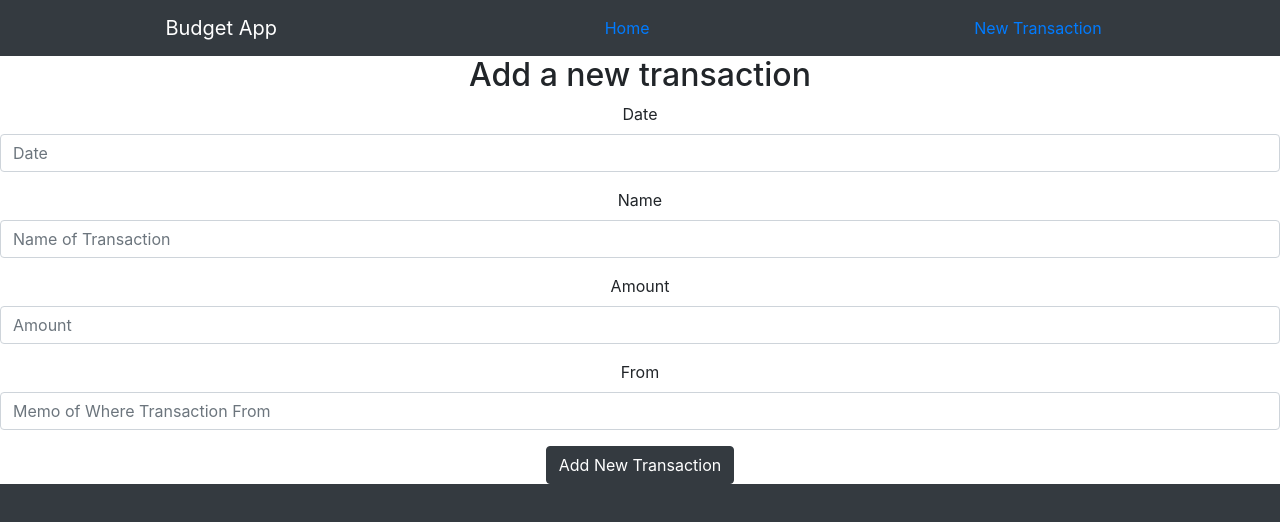
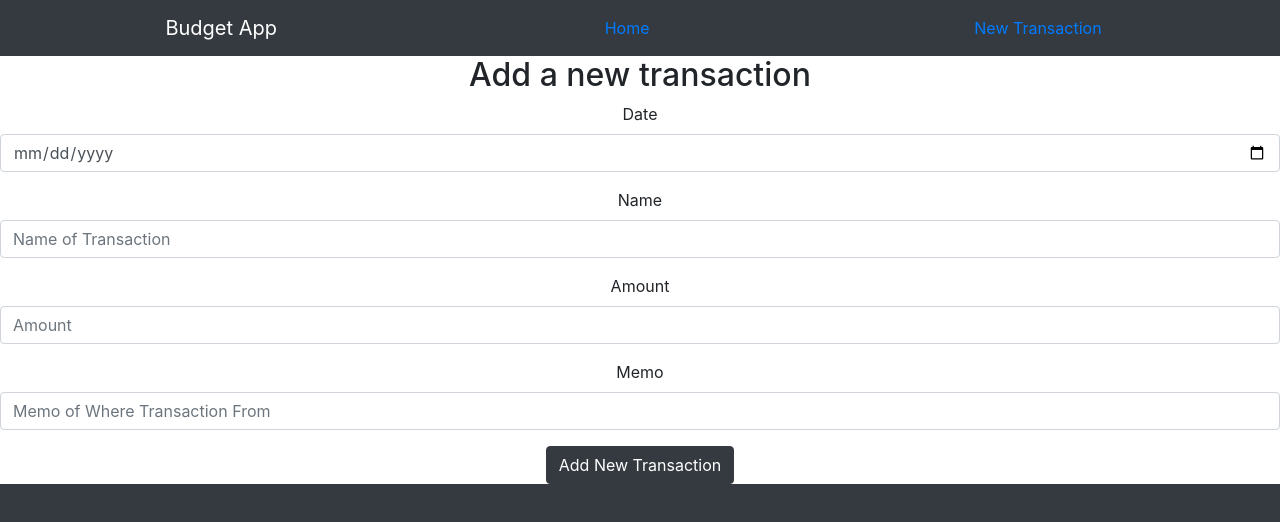
Before and after one commit to bongster91/budget-api-react, a React (Create React App) app: page /transactions/new in a window 1280 px wide. Shown: the top 522 px of the page. Built offline with nearby package versions, Linux system fonts and the light colour scheme; no server answers.

Commit message:
form completed

```diff
--- a/src/App.js
+++ b/src/App.js
@@ -25,7 +25,6 @@ const API_BASE = apiURL();
 
 function App() {
   const [ transactions, setTransactions ] = useState([]);
-  const [ balance, setBalance ] = useState([]);
 
   const addTransaction = (newTransaction) => {
     axios
@@ -40,27 +39,11 @@ function App() {
 
   // deleteTransaction = () => {};
 
-  const updateTransaction = (updatedTransaction, index) => {
-    axios.put(`${API_BASE}/transactions/${index}`, updatedTransaction)
-      .then(
-        (response) => {
-          const updateArray = [...transactions];
-          updateArray[index] = updatedTransaction;
-          setTransactions(updateArray);
-        },
-        (error) => {
-          console.log(error);
-        }
-      );
-  };
-
   useEffect(() => {
     axios.get(`${API_BASE}/transactions`).then(response => {
         const { data } = response;
         setTransactions(data);
       });
-      const getBalance = transactions.filter(transaction => transaction.amount);
-      console.log(getBalance)
   }, []);
 
   return (
@@ -78,7 +61,7 @@ function App() {
             </Route>
 
             <Route path="/transactions/:index">
-              <ShowIndex />
+              <ShowIndex transactions={transactions}/>
             </Route>
 
             <Route path="/transactions">
@@ -92,8 +75,7 @@ function App() {
           </Switch>
       </Router>
     </div>
-  )
-
+  );
 };
 
 export default App;
--- a/src/Pages/Index.js
+++ b/src/Pages/Index.js
@@ -1,7 +1,6 @@
 import Transactions from "../components/Transactions";
-import { Container } from "react-bootstrap";
 
-export default function Index ({ transactions, amounts }) {
+function Index ({ transactions, amounts }) {
 
     return (
         <div className="Index">
@@ -10,3 +9,5 @@ export default function Index ({ transactions, amounts }) {
         </div>
     );
 };
+
+export default Index;
--- a/src/components/NavBar.js
+++ b/src/components/NavBar.js
@@ -1,7 +1,7 @@
 import { Link } from 'react-router-dom';
 import { Button, Navbar } from 'react-bootstrap';
 
-export default function NavBar() {
+function NavBar() {
     return (
         <Navbar
             position="top"
@@ -21,3 +21,5 @@ export default function NavBar() {
         </Navbar>
     )
 };
+
+export default NavBar;
--- a/src/components/NewTransaction.js
+++ b/src/components/NewTransaction.js
@@ -1,27 +1,73 @@
-import React, { Link } from 'react';
+import React, { useState } from 'react';
+import { withRouter } from 'react-router-dom';
 import { Form, Button } from "react-bootstrap";
 
-function NewTransaction() {
+function NewTransaction(props) {
+    const { addTransaction } = props;
+    const [ transaction, setTransaction ] = useState({
+        date: "",
+        name: "",
+        amount: "",
+        memo: ""
+    });
+
+    const handleInputChange = (e) => {
+        setTransaction({
+            ...transaction,
+            [e.target.id]: e.target.value,
+        });
+    };
+
+    const handleSubmit = (e) => {
+        e.preventDefault();
+        addTransaction(transaction);
+        props.history.push("/transactions");
+    };
+
     return (
-        <Form>
-            <Form.Group  controlId="formDate">
+        <Form onSubmit={handleSubmit}>
+            <Form.Group>
                 <Form.Label>Date</Form.Label>
-                <Form.Control type="text" placeholder="Date"/>
+                <Form.Control
+                    type="date"
+                    id="date"
+                    placeholder="Date"
+                    onChange={handleInputChange}
+                    required
+                />
             </Form.Group>
 
-            <Form.Group controlId="formName">
+            <Form.Group>
                 <Form.Label>Name</Form.Label>
-                <Form.Control type="text" placeholder="Name of Transaction"/>
+                <Form.Control
+                    type="text"
+                    id="name"
+                    placeholder="Name of Transaction"
+                    onChange={handleInputChange}
+                    required
+                />
             </Form.Group>
 
-            <Form.Group controlId="formAmount">
+            <Form.Group>
                 <Form.Label>Amount</Form.Label>
-                <Form.Control type="number" placeholder="Amount"/>
+                <Form.Control
+                    type="number"
+                    id="amount"
+                    placeholder="Amount"
+                    onChange={handleInputChange}
+                    required
+                />
             </Form.Group>
 
-            <Form.Group controlId="formMemo">
-                <Form.Label>From</Form.Label>
-                <Form.Control type="text" placeholder="Memo of Where Transaction From"/>
+            <Form.Group>
+                <Form.Label>Memo</Form.Label>
+                <Form.Control
+                    type="text"
+                    id="memo"
+                    placeholder="Memo of Where Transaction From"
+                    onChange={handleInputChange}
+                    required
+                />
             </Form.Group>
 
             <Button type="submit" variant="dark">Add New Transaction</Button>
@@ -29,4 +75,4 @@ function NewTransaction() {
     );
 };
 
-export default NewTransaction;
+export default withRouter(NewTransaction);
--- a/src/components/Transaction.js
+++ b/src/components/Transaction.js
@@ -1,12 +1,14 @@
-import React from 'react'
+import React, { Link } from 'react'
 
 function Transaction({ transaction, index }) {
     return (
         <tr>
+
             <td>{index + 1}</td>
             <td>{transaction.date}</td>
             <td>{transaction.name}</td>
             <td>{transaction.amount}</td>
+
         </tr>
     );
 };
```
